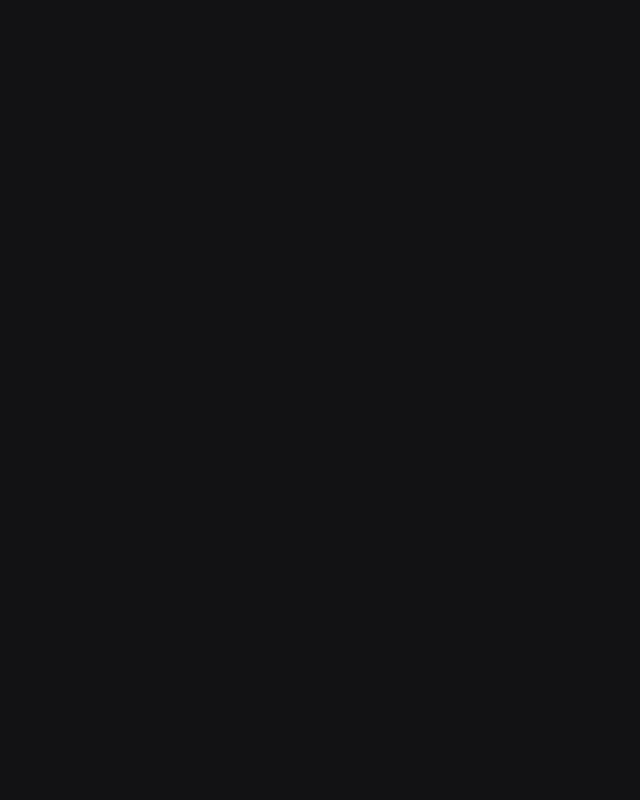
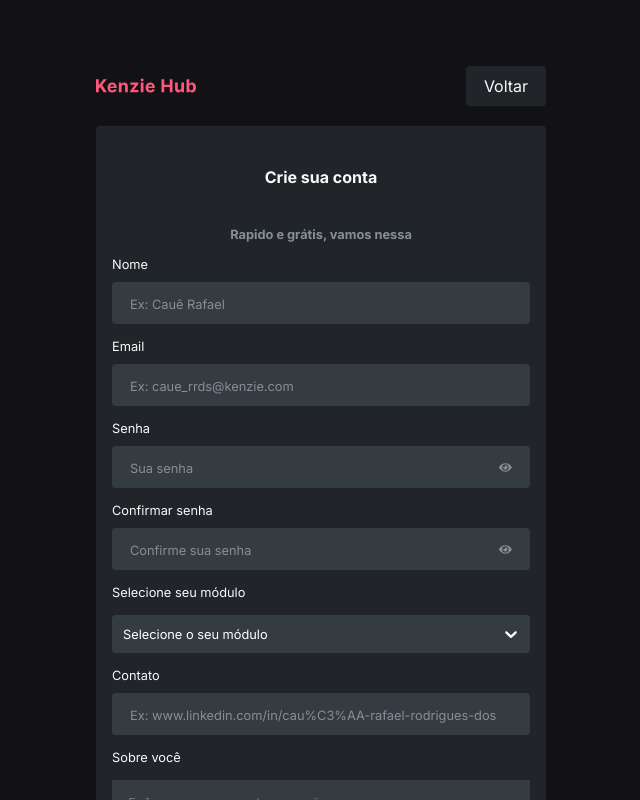
Before and after one commit to Kenzie-Academy-Brasil-Developers/react-entrega-s2-kenzie-hub-cauerrds, a React (Create React App) app: page /cadastro in a window 1280 px wide. Before the commit this address had no page. Shown: the top 800 px of the page, without its empty margins (319-959 px from the left). Built offline with nearby package versions, Linux system fonts and the light colour scheme.

Commit message:
feat: novos campos para o componente cadastro

```diff
--- a/package.json
+++ b/package.json
@@ -3,17 +3,20 @@
   "version": "0.1.0",
   "private": true,
   "dependencies": {
+    "@hookform/resolvers": "^2.8.8",
     "@testing-library/jest-dom": "^5.14.1",
     "@testing-library/react": "^13.0.0",
     "@testing-library/user-event": "^13.2.1",
     "react": "^18.0.0",
     "react-dom": "^18.0.0",
+    "react-hook-form": "^7.30.0",
     "react-icons": "^4.3.1",
     "react-router-dom": "^6.3.0",
     "react-scripts": "5.0.1",
     "react-select": "^5.3.0",
     "styled-components": "^5.3.5",
-    "web-vitals": "^2.1.0"
+    "web-vitals": "^2.1.0",
+    "yup": "^0.32.11"
   },
   "scripts": {
     "start": "react-scripts start",
--- a/src/components/Inputs/index.jsx
+++ b/src/components/Inputs/index.jsx
@@ -1,11 +1,14 @@
 import { Container, InputContainer } from "./styles";
 
-const Inputs = ({ label, icon: Icon, ...rest }) => {
+const Inputs = ({ label, icon: Icon, register, name, error, ...rest }) => {
   return (
     <Container>
-      <div className="label">{label}</div>
+      <div className="label">
+        {label}
+        {!!error && <span>-{error}</span>}
+      </div>
       <InputContainer>
-        <input {...rest} />
+        <input {...register(name)} {...rest} />
         {Icon && <Icon />}
       </InputContainer>
     </Container>
--- a/src/components/Inputs/styles.js
+++ b/src/components/Inputs/styles.js
@@ -33,6 +33,17 @@ export const InputContainer = styled.div`
     }
   }
 
+  input:-webkit-autofill,
+  input:-webkit-autofill:hover,
+  input:-webkit-autofill:focus,
+  select:-webkit-autofill,
+  select:-webkit-autofill:hover,
+  select:-webkit-autofill:focus {
+    -webkit-text-fill-color: var(--white);
+    -webkit-box-shadow: none;
+    transition: background-color 86400s;
+  }
+
   svg {
     color: var(--greyFont);
     cursor: pointer;
--- a/src/pages/Cadastro/index.jsx
+++ b/src/pages/Cadastro/index.jsx
@@ -6,18 +6,18 @@ import logo from "../../assets/logo.svg";
 import { FaEye } from "react-icons/fa";
 
 import Select from "react-select";
+import { Controller, useForm } from "react-hook-form";
+import * as yup from "yup";
+import { yupResolver } from "@hookform/resolvers/yup";
+import { useNavigate } from "react-router";
 
 const options = [
-  { value: "Modulo 1", label: "Modulo 1" },
-  { value: "Modulo 2", label: "Modulo 2" },
-  { value: "Modulo 3", label: "Modulo 3" },
-  { value: "Modulo 4", label: "Modulo 4" },
-  { value: "Modulo 5", label: "Modulo 5" },
+  { value: "Primeiro módulo (Introdução ao Frontend)", label: "Modulo 1" },
+  { value: "Segundo módulo (Frontend Avançado)", label: "Modulo 2" },
+  { value: "Terceiro módulo (Introdução ao Backend)", label: "Modulo 3" },
+  { value: "Quarto módulo (Backend Avançado)", label: "Modulo 4" },
 ];
-
-const Cadastro = () => {
 const optionsTheme = (theme) => {
-    console.log(theme);
   return {
     ...theme,
 
@@ -43,6 +43,49 @@ const Cadastro = () => {
   };
 };
 
+const Cadastro = () => {
+  const history = useNavigate();
+
+  const schema = yup.object().shape({
+    name: yup.string().required("Campo Obrigatorio!"),
+    email: yup
+      .string()
+      .email("Email inválido")
+      .required("Campo Obrigatorio!")
+      .max(35),
+    password: yup
+      .string()
+      .required("Senha Obrigatório")
+      .matches(
+        "^(?=.*?[A-Z])(?=.*?[a-z])(?=.*?[0-9])(?=.*?[#?!@$%^&*-]).{8,16}$",
+        "Senha deve conter no mínimo 8 caracteres, um maiúsculo, um minúsculo, um número e um caractere especial"
+      ),
+    passwordConfirm: yup
+      .string()
+      .required("Confirmação de senha Obrigatório")
+      .oneOf([yup.ref("password"), null], "Confirmação deve ser igual a senha")
+      .matches(
+        "^(?=.*?[A-Z])(?=.*?[a-z])(?=.*?[0-9])(?=.*?[#?!@$%^&*-]).{8,16}$",
+        "Senha deve conter no mínimo 8 caracteres, um maiúsculo, um minúsculo, um número e um caractere especial"
+      ),
+    course_module: yup.string().required("Campo Obrigatorio!"),
+    contact: yup.string().required("Campo Obrigatorio!"),
+    bio: yup.string().required("Campo Obrigatorio!").max(200),
+  });
+
+  const {
+    register,
+    control,
+    handleSubmit,
+    formState: { errors },
+  } = useForm({
+    resolver: yupResolver(schema),
+  });
+
+  const onSubmitFnc = (data) => {
+    console.log(data);
+  };
+
   return (
     <Container>
       <Content>
@@ -52,39 +95,84 @@ const Cadastro = () => {
             backGround="#212529"
             textColor="#F8F9FA"
             backGroundHover="#343B41"
+            onClick={() => history("/")}
           >
             Voltar
           </Button>
         </div>
         <AnimationContainer>
-          <form>
+          <form onSubmit={handleSubmit(onSubmitFnc)}>
             <h1>Crie sua conta</h1>
             <h2>Rapido e grátis, vamos nessa</h2>
-            <Inputs label="Nome" placeholder="Ex: Cauê Rafael" />
+            <Inputs
+              register={register}
+              name="name"
+              label="Nome"
+              placeholder="Ex: Cauê Rafael"
+            />
 
-            <Inputs label="Email" placeholder="Ex: caue_rrds@kenzie.com" />
             <Inputs
+              register={register}
+              name="email"
+              label="Email"
+              placeholder="Ex: caue_rrds@kenzie.com"
+            />
+            <Inputs
+              register={register}
+              name="password"
               icon={FaEye}
               type="password"
               label="Senha"
               placeholder="Sua senha"
             />
             <Inputs
+              register={register}
+              name="passwordConfirm"
               icon={FaEye}
               type="password"
               label="Confirmar senha"
               placeholder="Confirme sua senha"
             />
             <div className="selectDiv">
-              <p>Selecione seu módulo</p>
+              <p>
+                Selecione seu módulo
+                {!!errors && <span>{errors.module?.message}</span>}
+              </p>
+
+              <Controller
+                control={control}
+                render={({ field: { onChange, value } }) => (
                   <Select
                     theme={optionsTheme}
+                    value={options.find((module) => module.value === value)}
                     options={options}
+                    name={"course_module"}
+                    onChange={(options) => {
+                      onChange(options.value);
+                    }}
                     placeholder="Selecione o seu módulo"
                     isSearchable
                   />
+                )}
+                name={"course_module"}
+              />
+            </div>
+            <Inputs
+              register={register}
+              name="contact"
+              label="Contato"
+              placeholder="Ex: www.linkedin.com/in/cau%C3%AA-rafael-rodrigues-dos-santos-3b7a84157"
+            />
+            <div className="bioDiv">
+              <label htmlFor="bio">Sobre você</label>
+              <textarea
+                name={"bio"}
+                {...register("bio")}
+                placeholder="Fale um pouco sobre você"
+              />
             </div>
             <Button
+              type="submit"
               backGround="#59323F"
               textColor="#FFFFFF"
               backGroundHover="#FF427F"
--- a/src/pages/Cadastro/styles.js
+++ b/src/pages/Cadastro/styles.js
@@ -14,7 +14,7 @@ export const Content = styled.div`
   align-items: center;
   justify-content: center;
   width: 100%;
-  max-width: 370px;
+  max-width: 450px;
   margin: auto;
 
   .logoDiv {
@@ -86,6 +86,22 @@ export const AnimationContainer = styled.div`
         color: #ffffff;
       }
     }
+    .bioDiv {
+      display: flex;
+      flex-direction: column;
+      text-align: left;
+
+      textarea {
+        margin-top: 15px;
+        height: 80px;
+        max-height: 80px;
+        background-color: var(--grey3);
+        outline: none;
+        border: none;
+        padding: 1rem;
+        resize: none;
+      }
+    }
   }
 
   button {
--- a/src/pages/Home/index.jsx
+++ b/src/pages/Home/index.jsx
@@ -7,22 +7,58 @@ import { FaEye } from "react-icons/fa";
 import { Inputs } from "../../components/Inputs";
 import { Button } from "../../components/Buttons";
 
+import { useForm } from "react-hook-form";
+import * as yup from "yup";
+import { yupResolver } from "@hookform/resolvers/yup";
+import { useNavigate } from "react-router";
+
 const Home = () => {
+  const history = useNavigate();
+
+  const schema = yup.object().shape({
+    email: yup
+      .string()
+      .email("Email inválido")
+      .required("Campo Obrigatorio!")
+      .max(35),
+    password: yup.string().required("Senha Obrigatório"),
+  });
+
+  const {
+    register,
+    handleSubmit,
+    formState: { errors },
+  } = useForm({
+    resolver: yupResolver(schema),
+  });
+
+  const onSubmitFnc = (data) => {
+    console.log(data);
+  };
+
   return (
     <Container>
       <Content>
         <img src={logo} alt="Logo Kenzie-hub" />
         <AnimationContainer>
-          <form>
+          <form onSubmit={handleSubmit(onSubmitFnc)}>
             <h1>Login</h1>
-            <Inputs label="Email" placeholder="caue_rrds@kenzie.com" />
             <Inputs
+              register={register}
+              name="email"
+              label="Email"
+              placeholder="caue_rrds@kenzie.com"
+            />
+            <Inputs
+              register={register}
+              name="password"
               icon={FaEye}
               type="password"
               label="Senha"
               placeholder="Sua senha"
             />
             <Button
+              type="submit"
               backGround="#FF577F"
               textColor="#FFFFFF"
               backGroundHover="#FF427F"
@@ -36,6 +72,7 @@ const Home = () => {
               backGround="#868E96"
               textColor="#F8F9FA"
               backGroundHover="#343B41"
+              onClick={() => history("/cadastro")}
             >
               Cadastre-se
             </Button>
--- a/src/pages/Home/styles.js
+++ b/src/pages/Home/styles.js
@@ -14,7 +14,7 @@ export const Content = styled.div`
   align-items: center;
   justify-content: center;
   width: 100%;
-  max-width: 370px;
+  max-width: 450px;
   margin: auto;
 
   img {
--- a/src/routes/index.jsx
+++ b/src/routes/index.jsx
@@ -6,7 +6,8 @@ import { Home } from "../pages/Home";
 const RoutesComponent = () => {
   return (
     <Routes>
-      <Route exact path="/" element={<Cadastro />} />
+      <Route exact path="/" element={<Home />} />
+      <Route exact path="/cadastro" element={<Cadastro />} />
     </Routes>
   );
 };
```
Also changed, not shown: 1 other file (tests, documents, lock files or other folders). Lines whose indentation alone changed are shown as unchanged.
